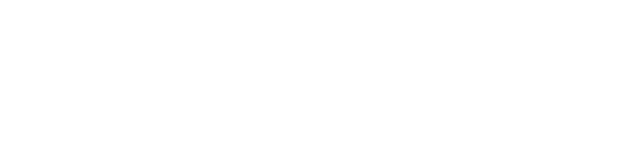
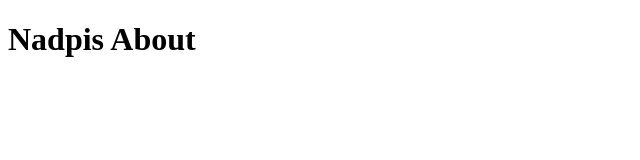
Before and after one commit to ladaj-email-cz/PrvniPokus, a plain HTML site: page about.html in a window 1280 px wide. Shown: the whole page, without its empty margins (0-640 px from the left). Drawn offline with Linux system fonts and the light colour scheme.

Commit message:
Nějaké změny v about.html.

```diff
--- a/about.html
+++ b/about.html
@@ -2,11 +2,10 @@
 <html lang="en">
 <head>
     <meta charset="UTF-8">
-    <meta http-equiv="X-UA-Compatible" content="IE=edge">
     <meta name="viewport" content="width=device-width, initial-scale=1.0">
     <title>About</title>
 </head>
 <body>
-
+    <h1>Nadpis About</h1>
 </body>
 </html>
```
